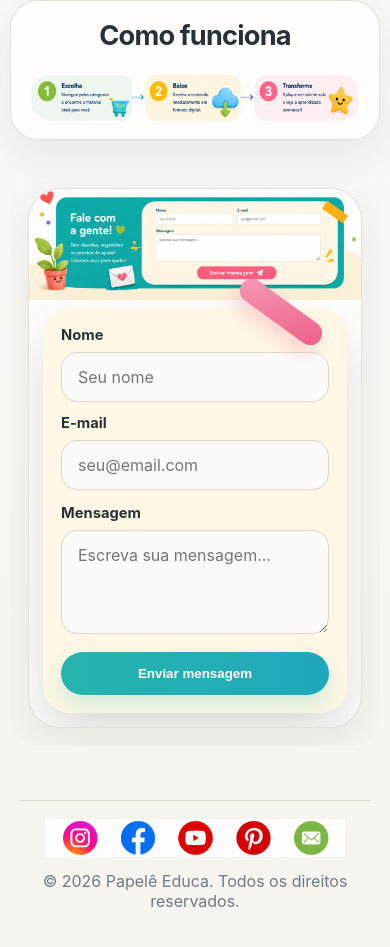
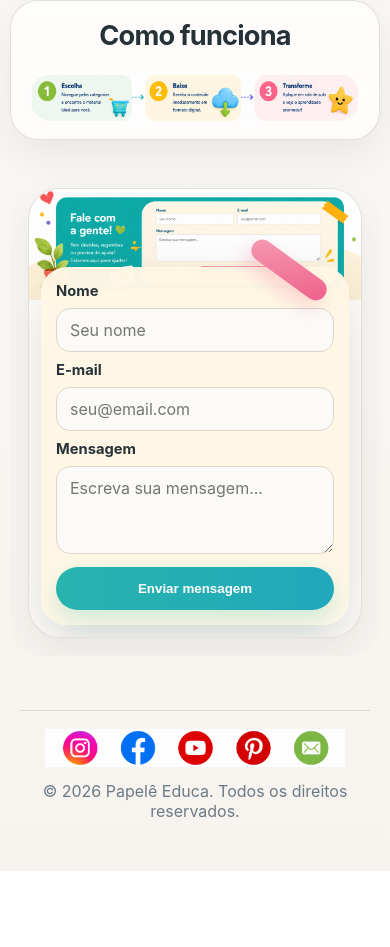
Before and after one commit to leonardomendes201704/PapeleEduca, a plain HTML site: page index.html in a window 390 px wide. Shown: the part 1116-2063 px from the top of the page. After the commit the page ends 1987 px from the top, so only its background shows below. Drawn offline with Linux system fonts and the light colour scheme; a script that the page names is missing.

Commit message:
Refine contact overlay layout

```diff
--- a/index.html
+++ b/index.html
@@ -569,7 +569,7 @@
       border: 1px solid rgba(216, 210, 198, 0.72);
       box-shadow: var(--shadow);
       background: #fff;
-      min-height: 380px;
+      min-height: 320px;
     }
 
     .contact-card > img {
@@ -581,22 +581,22 @@
 
     .contact-overlay {
       position: absolute;
-      top: 10%;
-      right: 3%;
-      width: min(54%, 620px);
-      min-height: 74%;
-      border-radius: 40px;
+      top: 8%;
+      right: 4%;
+      bottom: 8%;
+      width: min(48%, 560px);
+      border-radius: 36px;
       background: rgba(255, 247, 229, 0.98);
       box-shadow: 0 24px 60px rgba(84, 61, 36, 0.18);
-      padding: 20px 22px;
+      padding: 18px 16px 16px;
     }
 
     .contact-ribbon {
       position: absolute;
       top: -8px;
-      right: 18px;
-      width: 96px;
-      height: 24px;
+      right: 16px;
+      width: 88px;
+      height: 22px;
       border-radius: 999px;
       background: linear-gradient(135deg, #f59ab3, #ef5f89);
       transform: rotate(36deg);
@@ -608,22 +608,22 @@
       display: flex;
       flex-direction: column;
       justify-content: center;
-      gap: 14px;
+      gap: 9px;
     }
 
     .contact-form-grid {
       display: grid;
       grid-template-columns: 1fr 1fr;
-      gap: 12px;
+      gap: 9px;
     }
 
     .contact-form textarea {
-      min-height: 104px;
+      min-height: 88px;
     }
 
     .contact-submit {
       align-self: center;
-      min-width: 240px;
+      min-width: 200px;
       justify-content: center;
     }
 
@@ -638,8 +638,8 @@
       width: 100%;
       border: 1px solid #dcd6ca;
       background: #fbfaf7;
-      border-radius: 16px;
-      padding: 14px 16px;
+      border-radius: 14px;
+      padding: 11px 13px;
       font: inherit;
       color: var(--text);
     }
@@ -704,18 +704,18 @@
       }
 
       .contact-card {
-        min-height: 500px;
+        min-height: 420px;
       }
 
       .contact-overlay {
         top: auto;
-        right: 14px;
-        left: 14px;
-        bottom: 14px;
+        right: 12px;
+        left: 12px;
+        bottom: 12px;
         width: auto;
         min-height: auto;
-        padding: 18px;
-        border-radius: 28px;
+        padding: 15px;
+        border-radius: 26px;
       }
 
       #categorias::before,
@@ -735,7 +735,7 @@
         background-image: none;
       }
       .contact-card {
-        min-height: 540px;
+        min-height: 450px;
       }
       .contact-form-grid {
         grid-template-columns: 1fr;
```
